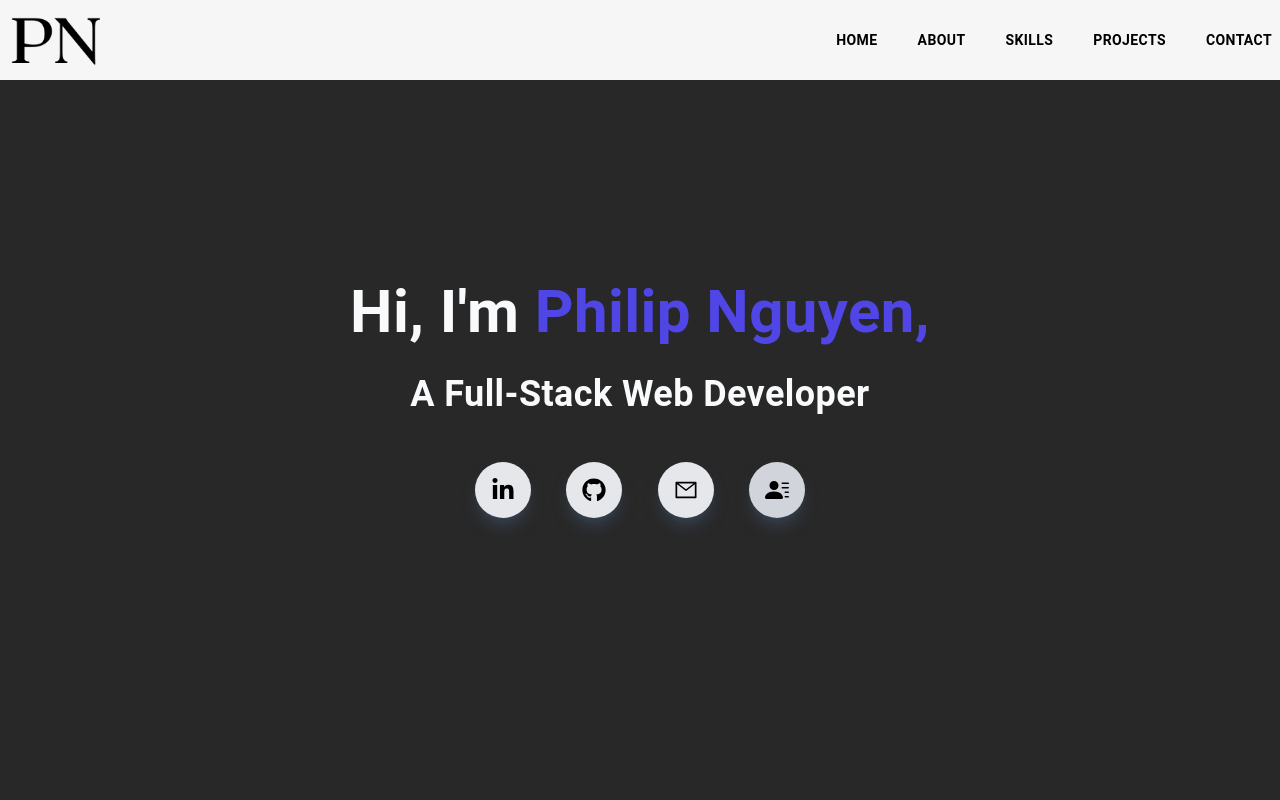
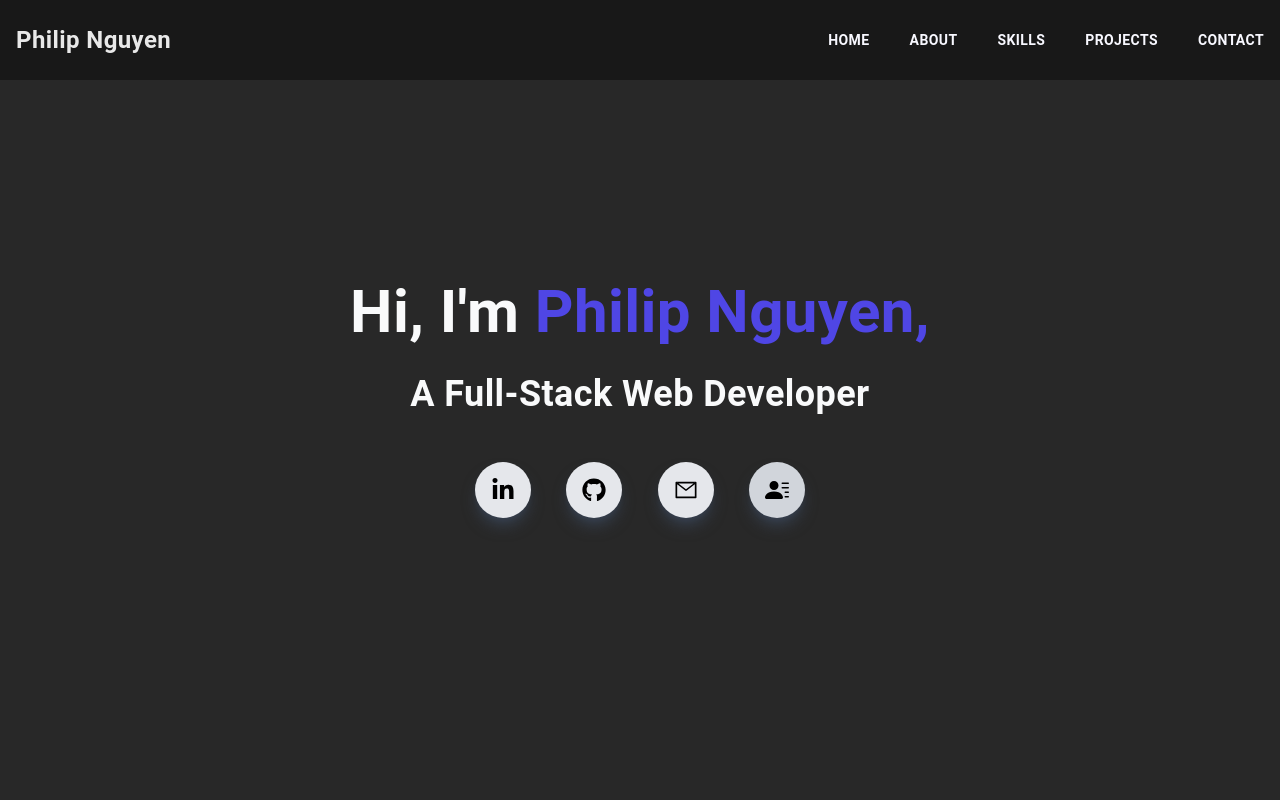
Before and after one commit to pn-code/personal-portfolio-nextjs, a Next.js app: page / in a window 1280 px wide. Shown: the top 800 px of the page. Built offline with nearby package versions, Linux system fonts and the light colour scheme.

Commit message:
Updated navbar styles

```diff
--- a/components/Navbar.jsx
+++ b/components/Navbar.jsx
@@ -11,17 +11,17 @@ import navLogo from ".//../public/assets/navLogo.png";
 const Navbar = () => {
     const [nav, setNav] = useState(false);
     const [shadow, setShadow] = useState(false);
-    const [navBg, setNavBg] = useState("#f6f6f6");
-    const [linkColor, setLinkColor] = useState("black");
+    const [navBg, setNavBg] = useState("#181818");
+    const [linkColor, setLinkColor] = useState("ghostwhite");
     const router = useRouter();
 
     useEffect(() => {
         if (router.asPath === "/sample_project") {
-            setNavBg("transparent");
-            setLinkColor("#f6f6f6");
+            setNavBg("#181818");
+            setLinkColor("ghostwhite");
         } else {
-            setNavBg("#f6f6f6");
-            setLinkColor("black");
+            setNavBg("#181818");
+            setLinkColor("ghostwhite");
         }
     }, [router.asPath]);
 
@@ -49,9 +49,9 @@ const Navbar = () => {
                     : "fixed w-full h-20 z-[100]"
             }
         >
-            <div className="flex justify-between items-center w-full h-full px-2 2xl:px-16">
-                <Link href="/">
-                    <Image src={navLogo} alt="" width={96} height={40} />
+            <div className="flex justify-between items-center w-full h-full px-4 2xl:px-16">
+                <Link className="text-2xl font-semibold" href="/">
+                    Philip Nguyen
                 </Link>
 
                 <div>
@@ -94,30 +94,19 @@ const Navbar = () => {
                 <div
                     className={
                         nav
-                            ? "fixed left-0 top-0 w-[75%] sm:w-[60%] md:w-[45%] h-screen bg-[white] p-10 ease-in duration-500"
+                            ? "fixed left-0 top-0 w-[75%] sm:w-[60%] md:w-[45%] h-screen bg-gray-800 p-10 ease-in duration-500"
                             : "fixed left-[-100%] top-0 p-10 ease-in duration-500"
                     }
                 >
                     <div>
                         <div className="flex w-full items-center justify-between">
-                            <Image
-                                src={navLogo}
-                                alt=""
-                                width="90"
-                                height="40"
-                            />
+                            <h1>Philip Nguyen</h1>
                             <div
-                                className="rounded-full shadow-lg shadow-gray-400 p-3 cursor-pointer"
+                                className="rounded-full shadow-lg shadow-gray-500 p-3 cursor-pointer bg-gray-300"
                                 onClick={handleNav}
                             >
-                                <AiOutlineClose />
+                                <AiOutlineClose color="black"/>
                             </div>
-                        </div>
-
-                        <div className="border-b border-gray-300 my-4">
-                            <p className="w-[85%] md:w-[90%] py-4">
-                                Let&apos;s build something together!
-                            </p>
                         </div>
 
                         <div className="py-4 flex flex-col">
@@ -125,7 +114,7 @@ const Navbar = () => {
                                 <Link href="/">
                                     <li
                                         onClick={() => setNav(false)}
-                                        className="py-4 text-sm font-semibold text-zinc-700"
+                                        className="py-4 text-sm font-semibold"
                                     >
                                         Home
                                     </li>
@@ -133,7 +122,7 @@ const Navbar = () => {
                                 <Link href="/#about">
                                     <li
                                         onClick={() => setNav(false)}
-                                        className="py-4 text-sm font-semibold text-zinc-700"
+                                        className="py-4 text-sm font-semibold"
                                     >
                                         About
                                     </li>
@@ -141,7 +130,7 @@ const Navbar = () => {
                                 <Link href="/#skills">
                                     <li
                                         onClick={() => setNav(false)}
-                                        className="py-4 text-sm font-semibold text-zinc-700"
+                                        className="py-4 text-sm font-semibold"
                                     >
                                         Skills
                                     </li>
@@ -149,7 +138,7 @@ const Navbar = () => {
                                 <Link href="/#projects">
                                     <li
                                         onClick={() => setNav(false)}
-                                        className="py-4 text-sm font-semibold text-zinc-700"
+                                        className="py-4 text-sm font-semibold"
                                     >
                                         Projects
                                     </li>
@@ -157,7 +146,7 @@ const Navbar = () => {
                                 <Link href="/#contact">
                                     <li
                                         onClick={() => setNav(false)}
-                                        className="py-4 text-sm font-semibold text-zinc-700"
+                                        className="py-4 text-sm font-semibold"
                                     >
                                         Contact
                                     </li>
```
